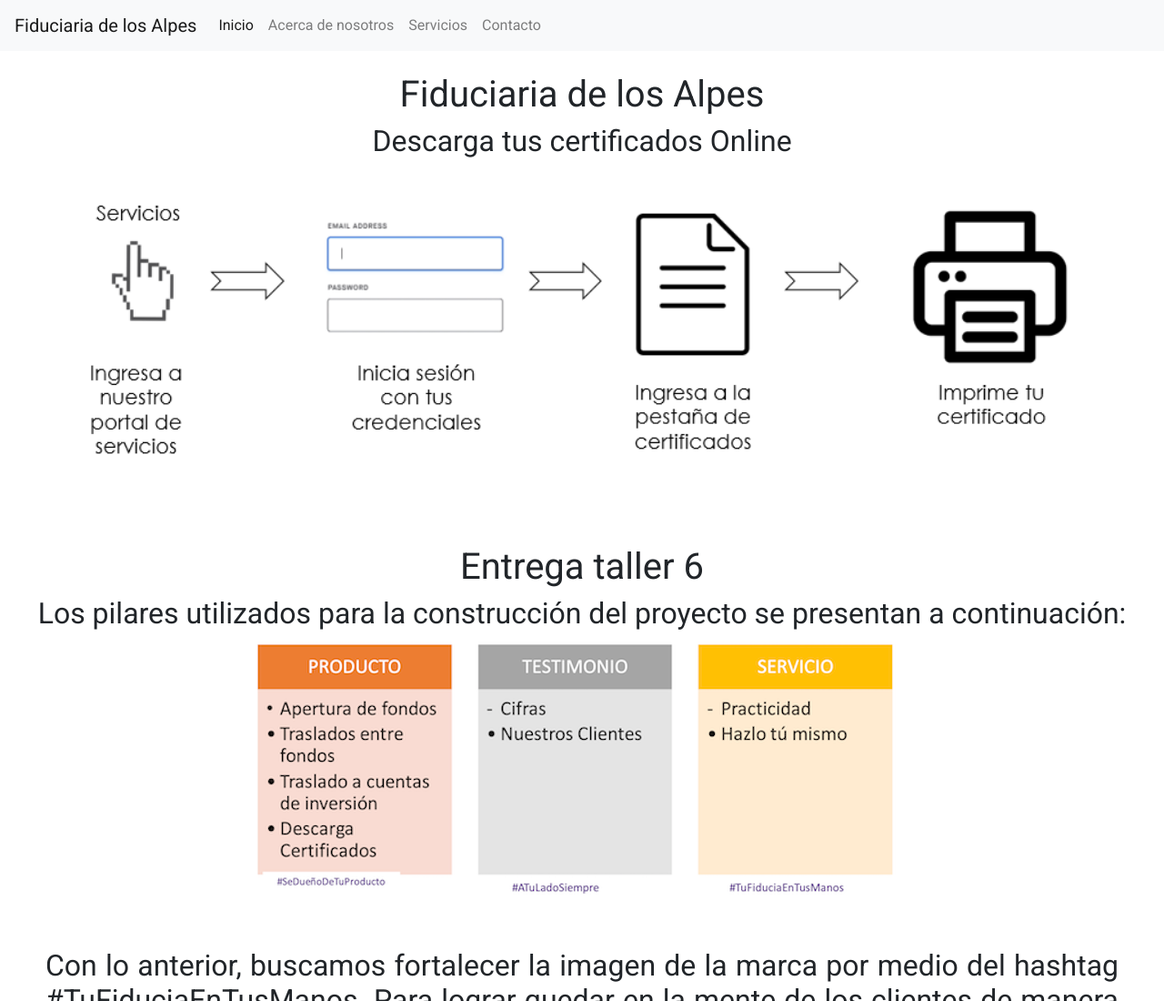
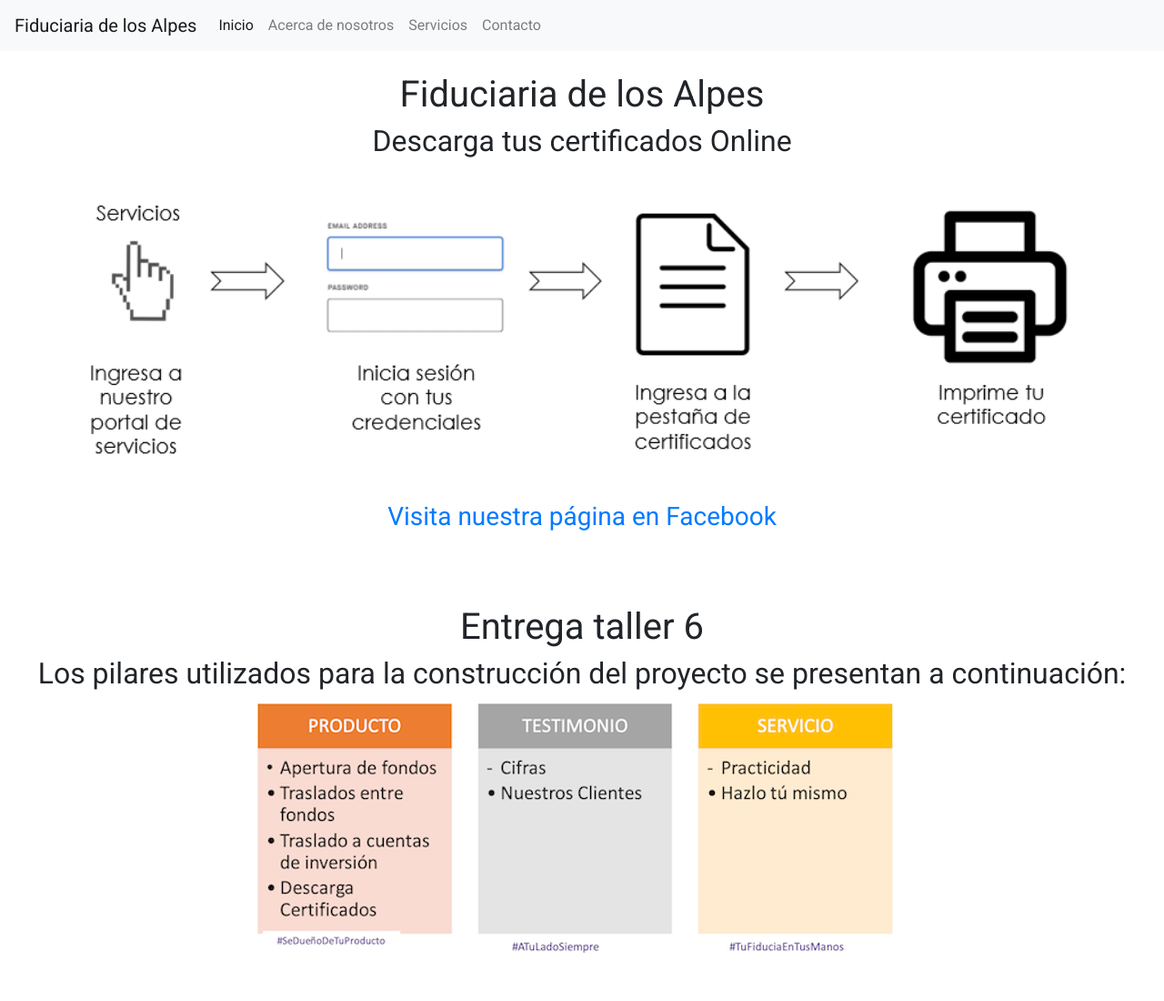
Before and after one commit to fj-mac/Mercadeo, a plain HTML site: page index.html in a window 1280 px wide. Shown: the top 1100 px of the page at 91% size. Drawn offline with nearby package versions, Linux system fonts and the light colour scheme.

Commit message:
Fb link added

```diff
--- a/index.html
+++ b/index.html
@@ -43,6 +43,9 @@
 
     <img src="https://raw.githubusercontent.com/fj-mac/Mercadeo/master/images/Instrucciones.PNG"
       alt="Instrucciones Herramienta" width="90%">
+
+    <br>
+    <h3><a href="https://www.facebook.com/Fiduciaria-de-los-Alpes-106334864193216/" target="_blank">Visita nuestra página en Facebook</a></h3>
 
     <br>
     <br>
```
